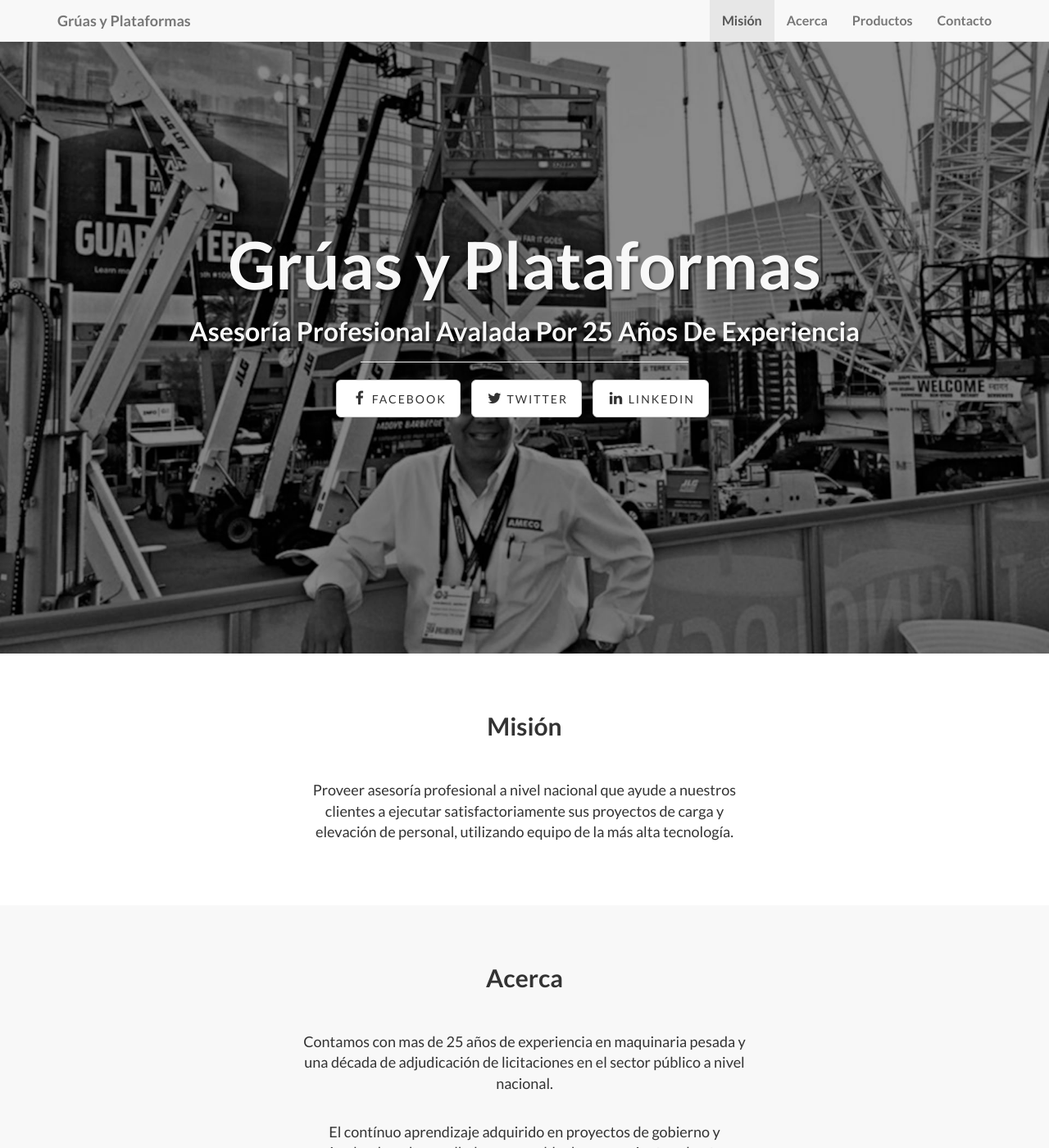
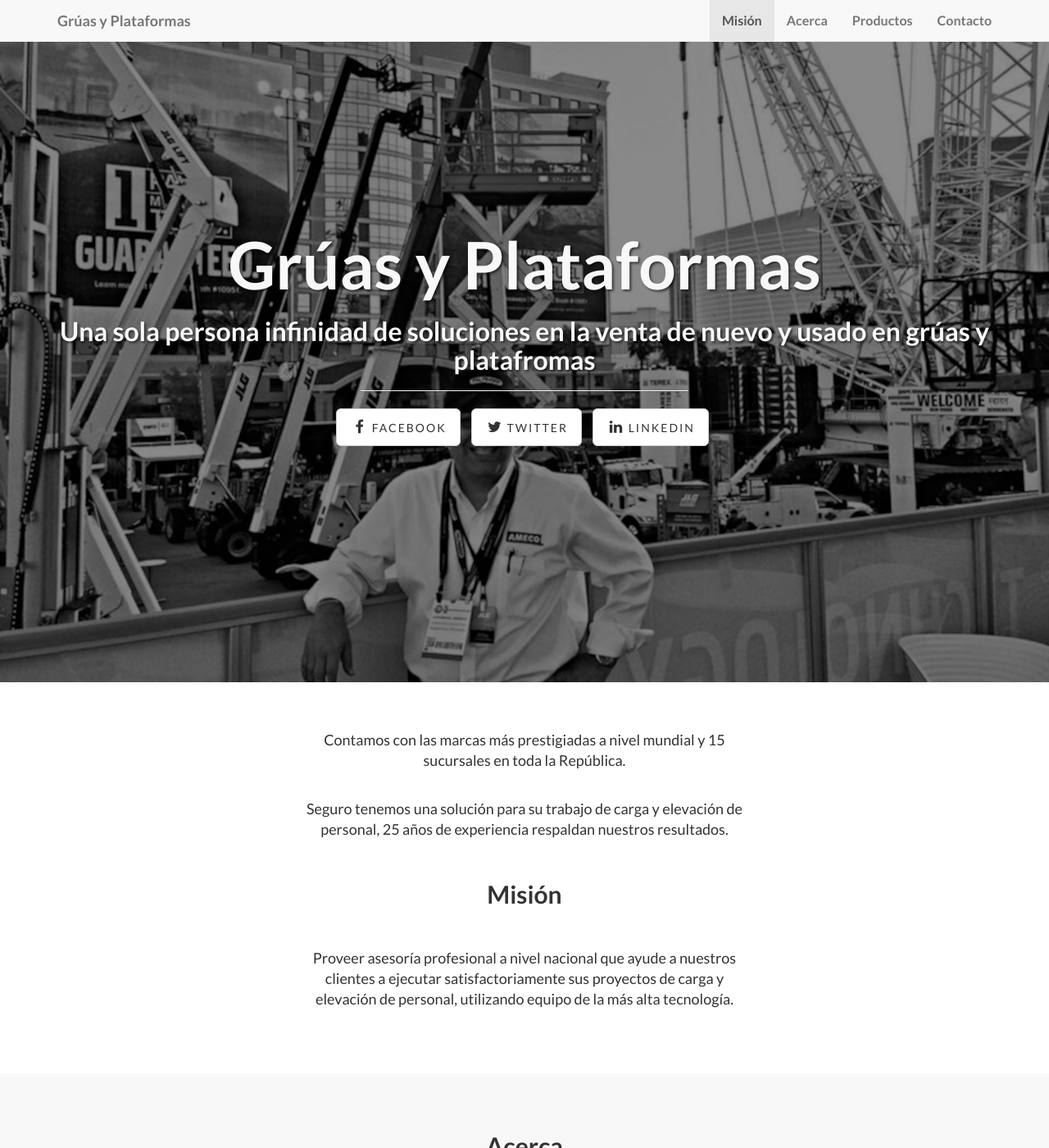
Before and after one commit to amecomx/amecomx, a Jekyll site: the page built from index.html, in a window 1280 px wide and 1400 px high. Shown: the whole window at 82% size. Built offline with Jekyll 4.4.1, drawn with Linux system fonts in a browser that asks for light colours.

Commit message:
change mission

```diff
--- a/_config.yml
+++ b/_config.yml
@@ -6,7 +6,7 @@ url: http://www.gruasyplataformas.mx
 title: Grúas y Plataformas
 email: amecomx@gmail.com
 author: Juan Manuel Andrade Ruiz
-description: "Asesoría profesional de equipo pesado especializado en grúas y plataformas de las marcas Manitowoc JLG Grove Palfinger National. Estamos a tu servicio como representate oficial AMECO. Venta de equipo nuevo para la construcción"
+description: "Una sola persona infinidad de soluciones en la venta de nuevo y usado en grúas y platafromas"
 
 # ----------------------- #
 #    Jekyll & Plugins     #
--- a/_includes/mission.html
+++ b/_includes/mission.html
@@ -2,6 +2,13 @@
 <div class="container">
   <div class="row">
     <div class="lead col-sm-6 col-sm-offset-3">
+      <p>
+      Contamos con las marcas más prestigiadas a nivel mundial y 15
+      sucursales en toda la República.
+      </p>
+      <p>
+      Seguro tenemos una solución para su trabajo de carga y elevación de
+      personal, 25 años de experiencia respaldan nuestros resultados.</p>
       <h2>Misión</h2>
       <p>
       Proveer asesoría profesional a nivel nacional que ayude a nuestros
--- a/index.html
+++ b/index.html
@@ -1,5 +1,5 @@
 ---
 layout: default
 title: Grúas y Plataformas
-subTitle: Asesoría Profesional Avalada Por 25 Años De Experiencia
+subTitle: Una sola persona infinidad de soluciones en la venta de nuevo y usado en grúas y platafromas
 ---
```
